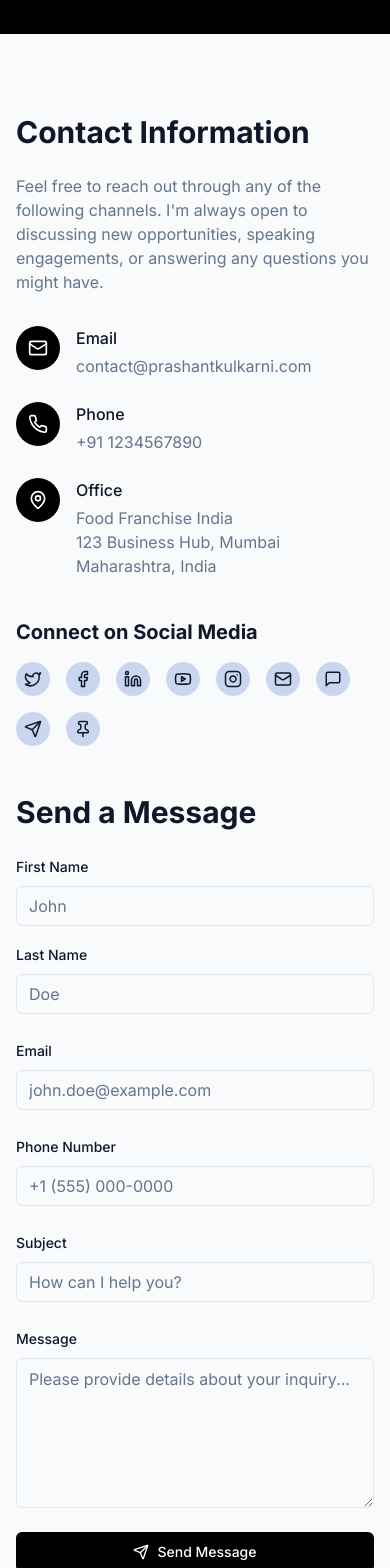
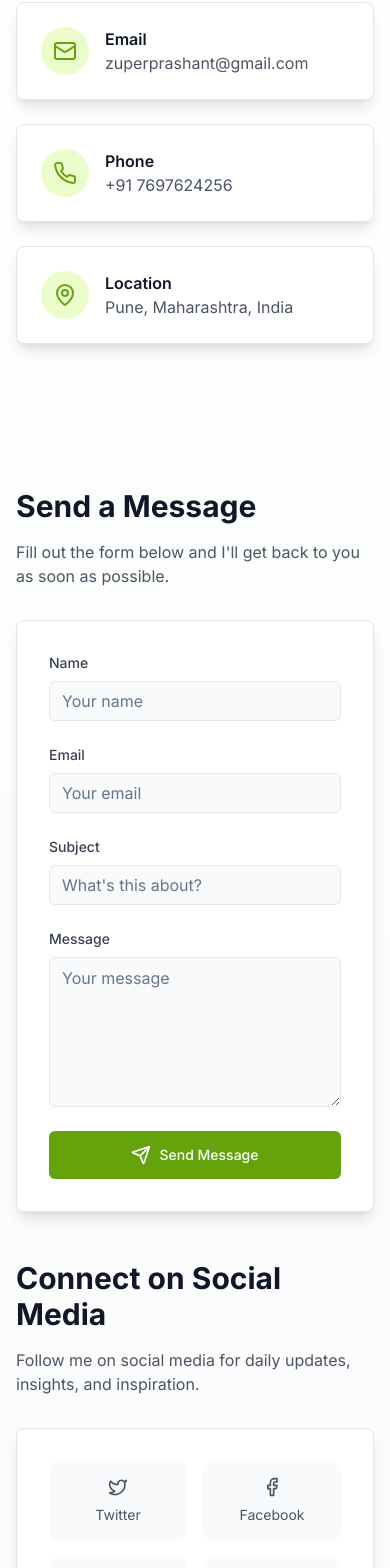
Before and after one commit to Pallavimourya/prashant-kulkarni, a Next.js app: page /contact in a window 390 px wide. Shown: the part 386-1954 px from the top of the page. Built offline with nearby package versions, Linux system fonts and the light colour scheme.

Commit message:
contact page updated

```diff
--- a/app/contact/page.tsx
+++ b/app/contact/page.tsx
@@ -1,214 +1,243 @@
-import { Mail, Phone, MapPin, Send } from "lucide-react"
+"use client"
+
 import { Button } from "@/components/ui/button"
+import { Card, CardContent } from "@/components/ui/card"
 import { Input } from "@/components/ui/input"
 import { Textarea } from "@/components/ui/textarea"
-import SocialLinks from "@/components/social-links"
+import { Mail, MessageSquare, Phone, MapPin, Facebook, Instagram, Linkedin, Youtube, Twitter, PinIcon as Pinterest, Send } from "lucide-react"
+
+const socialLinks = [
+  {
+    name: "Twitter",
+    href: "https://x.com/zuperprashant",
+    icon: <Twitter className="h-5 w-5" />
+  },
+  {
+    name: "Facebook",
+    href: "https://www.facebook.com/zuperprashant/",
+    icon: <Facebook className="h-5 w-5" />
+  },
+  {
+    name: "LinkedIn",
+    href: "https://www.linkedin.com/in/zuperprashant/",
+    icon: <Linkedin className="h-5 w-5" />
+  },
+  {
+    name: "YouTube",
+    href: "https://www.youtube.com/c/zuperprashant",
+    icon: <Youtube className="h-5 w-5" />
+  },
+  {
+    name: "Instagram",
+    href: "https://www.instagram.com/zuperprashant/",
+    icon: <Instagram className="h-5 w-5" />
+  },
+  {
+    name: "Email",
+    href: "mailto:zuperprashant@gmail.com",
+    icon: <Mail className="h-5 w-5" />
+  },
+  {
+    name: "WhatsApp",
+    href: "https://wa.me/7697624256",
+    icon: <MessageSquare className="h-5 w-5" />
+  },
+  {
+    name: "Pinterest",
+    href: "https://in.pinterest.com/zuperprashant/",
+    icon: <Pinterest className="h-5 w-5" />
+  }
+]
+
+const contactInfo = [
+  {
+    title: "Email",
+    value: "zuperprashant@gmail.com",
+    href: "mailto:zuperprashant@gmail.com",
+    icon: <Mail className="h-6 w-6" />
+  },
+  {
+    title: "Phone",
+    value: "+91 7697624256",
+    href: "tel:+917697624256",
+    icon: <Phone className="h-6 w-6" />
+  },
+  {
+    title: "Location",
+    value: "Pune, Maharashtra, India",
+    icon: <MapPin className="h-6 w-6" />
+  }
+]
 
 export default function ContactPage() {
   return (
-    <main className="pt-20">
+    <main className="min-h-screen bg-gradient-to-b from-white to-gray-50">
       {/* Hero Section */}
-      <section className="bg-black text-white py-20">
-        <div className="container px-4 md:px-6">
-          <div className="flex flex-col items-center text-center">
-            <h1 className="text-3xl md:text-5xl font-bold tracking-tight mb-6">Get In Touch</h1>
-            <div className="w-20 h-1 bg-white mb-8"></div>
-            <p className="max-w-3xl text-lg text-gray-300">
-              Connect with Prashant Kulkarni for speaking engagements, partnerships, mentorship, or media inquiries.
+      <section className="relative py-24 bg-lime-600 text-white">
+        <div className="absolute inset-0 bg-[url('/grid.svg')] opacity-10"></div>
+        <div className="container mx-auto px-4 relative">
+          <div className="max-w-3xl mx-auto text-center">
+            <h1 className="text-4xl md:text-6xl font-bold mb-6">Let's Connect</h1>
+            <p className="text-xl text-lime-100 mb-8">
+              Have a question or want to work together? I'm here to help you achieve your goals.
             </p>
           </div>
         </div>
       </section>
 
-      {/* Contact Form Section */}
-      <section className="py-20">
-        <div className="container px-4 md:px-6">
-          <div className="grid md:grid-cols-2 gap-12">
-            <div>
-              <h2 className="text-3xl font-bold mb-6">Contact Information</h2>
-              <p className="text-muted-foreground mb-8">
-                Feel free to reach out through any of the following channels. I'm always open to discussing new
-                opportunities, speaking engagements, or answering any questions you might have.
-              </p>
-
-              <div className="space-y-6">
-                <div className="flex items-start">
-                  <div className="bg-black text-white p-3 rounded-full mr-4">
-                    <Mail className="h-5 w-5" />
+      {/* Contact Info Cards */}
+      <section className="py-16 -mt-12">
+        <div className="container mx-auto px-4">
+          <div className="grid md:grid-cols-3 gap-6">
+            {contactInfo.map((info, index) => (
+              <Card key={index} className="bg-white shadow-lg hover:shadow-xl transition-shadow">
+                <CardContent className="p-6">
+                  <div className="flex items-center gap-4">
+                    <div className="p-3 rounded-full bg-lime-100 text-lime-600">
+                      {info.icon}
                     </div>
                     <div>
-                    <h3 className="font-medium mb-1">Email</h3>
-                    <p className="text-muted-foreground">contact@prashantkulkarni.com</p>
+                      <h3 className="font-semibold text-gray-900">{info.title}</h3>
+                      {info.href ? (
+                        <a
+                          href={info.href}
+                          className="text-gray-600 hover:text-lime-600 transition-colors"
+                        >
+                          {info.value}
+                        </a>
+                      ) : (
+                        <p className="text-gray-600">{info.value}</p>
+                      )}
                     </div>
                   </div>
+                </CardContent>
+              </Card>
+            ))}
+          </div>
+        </div>
+      </section>
 
-                <div className="flex items-start">
-                  <div className="bg-black text-white p-3 rounded-full mr-4">
-                    <Phone className="h-5 w-5" />
+      {/* Main Contact Section */}
+      <section className="py-20">
+        <div className="container mx-auto px-4">
+          <div className="grid lg:grid-cols-2 gap-12 items-start">
+            {/* Contact Form */}
+            <div className="space-y-8">
+              <div>
+                <h2 className="text-3xl font-bold mb-4">Send a Message</h2>
+                <p className="text-gray-600">
+                  Fill out the form below and I'll get back to you as soon as possible.
+                </p>
+              </div>
+              <Card className="bg-white shadow-lg">
+                <CardContent className="p-8">
+                  <form className="space-y-6">
+                    <div className="grid grid-cols-1 sm:grid-cols-2 gap-6">
+                      <div>
+                        <label htmlFor="name" className="block text-sm font-medium text-gray-700 mb-2">
+                          Name
+                        </label>
+                        <Input
+                          id="name"
+                          placeholder="Your name"
+                          className="bg-gray-50 border-gray-200 focus:border-lime-500 focus:ring-lime-500"
+                        />
                       </div>
                       <div>
-                    <h3 className="font-medium mb-1">Phone</h3>
-                    <p className="text-muted-foreground">+91 1234567890</p>
+                        <label htmlFor="email" className="block text-sm font-medium text-gray-700 mb-2">
+                          Email
+                        </label>
+                        <Input
+                          id="email"
+                          type="email"
+                          placeholder="Your email"
+                          className="bg-gray-50 border-gray-200 focus:border-lime-500 focus:ring-lime-500"
+                        />
                       </div>
                     </div>
-
-                <div className="flex items-start">
-                  <div className="bg-black text-white p-3 rounded-full mr-4">
-                    <MapPin className="h-5 w-5" />
+                    <div>
+                      <label htmlFor="subject" className="block text-sm font-medium text-gray-700 mb-2">
+                        Subject
+                      </label>
+                      <Input
+                        id="subject"
+                        placeholder="What's this about?"
+                        className="bg-gray-50 border-gray-200 focus:border-lime-500 focus:ring-lime-500"
+                      />
                     </div>
                     <div>
-                    <h3 className="font-medium mb-1">Office</h3>
-                    <p className="text-muted-foreground">
-                      Food Franchise India
-                      <br />
-                      123 Business Hub, Mumbai
-                      <br />
-                      Maharashtra, India
-                    </p>
-                  </div>
-                </div>
-              </div>
-
-              <div className="mt-10">
-                <h3 className="text-xl font-bold mb-4">Connect on Social Media</h3>
-                <SocialLinks className="justify-start" />
-              </div>
-            </div>
-
-              <div>
-              <h2 className="text-3xl font-bold mb-6">Send a Message</h2>
-              <form className="space-y-6">
-                <div className="grid grid-cols-1 sm:grid-cols-2 gap-4">
-                  <div className="space-y-2">
-                    <label htmlFor="first-name" className="text-sm font-medium">
-                      First Name
-                    </label>
-                    <Input id="first-name" placeholder="John" required />
-                  </div>
-
-                  <div className="space-y-2">
-                    <label htmlFor="last-name" className="text-sm font-medium">
-                      Last Name
-                    </label>
-                    <Input id="last-name" placeholder="Doe" required />
-                  </div>
-                </div>
-
-                <div className="space-y-2">
-                  <label htmlFor="email" className="text-sm font-medium">
-                    Email
-                  </label>
-                  <Input id="email" type="email" placeholder="john.doe@example.com" required />
-                </div>
-
-                <div className="space-y-2">
-                  <label htmlFor="phone" className="text-sm font-medium">
-                    Phone Number
-                  </label>
-                  <Input id="phone" type="tel" placeholder="+1 (555) 000-0000" />
-              </div>
-
-                <div className="space-y-2">
-                  <label htmlFor="subject" className="text-sm font-medium">
-                    Subject
-                  </label>
-                  <Input id="subject" placeholder="How can I help you?" required />
-              </div>
-
-                <div className="space-y-2">
-                  <label htmlFor="message" className="text-sm font-medium">
+                      <label htmlFor="message" className="block text-sm font-medium text-gray-700 mb-2">
                         Message
                       </label>
                       <Textarea
                         id="message"
-                    placeholder="Please provide details about your inquiry..."
-                    className="min-h-[150px]"
-                    required
+                        placeholder="Your message"
+                        className="min-h-[150px] bg-gray-50 border-gray-200 focus:border-lime-500 focus:ring-lime-500"
                       />
                     </div>
-
-                <Button type="submit" className="w-full bg-black hover:bg-gray-800 text-white">
-                  <Send className="mr-2 h-4 w-4" />
+                    <Button className="w-full bg-lime-600 hover:bg-lime-700 text-white h-12">
+                      <Send className="mr-2 h-5 w-5" />
                       Send Message
                     </Button>
                   </form>
+                </CardContent>
+              </Card>
             </div>
-          </div>
-        </div>
-      </section>
 
-      {/* Inquiry Types Section */}
-      <section className="py-20 bg-gray-50">
-        <div className="container px-4 md:px-6">
-          <div className="flex flex-col items-center text-center mb-16">
-            <h2 className="text-3xl md:text-4xl font-bold tracking-tight mb-4">How Can I Help You?</h2>
-            <div className="w-20 h-1 bg-black mb-8"></div>
-            <p className="max-w-3xl text-lg text-muted-foreground">
-              I'm available for various professional engagements and collaborations.
+            {/* Social Media & Additional Info */}
+            <div className="space-y-8">
+              <div>
+                <h2 className="text-3xl font-bold mb-4">Connect on Social Media</h2>
+                <p className="text-gray-600">
+                  Follow me on social media for daily updates, insights, and inspiration.
                 </p>
               </div>
+              <Card className="bg-white shadow-lg">
+                <CardContent className="p-8">
+                  <div className="grid grid-cols-2 sm:grid-cols-4 gap-4">
+                    {socialLinks.map((link) => (
+                      <a
+                        key={link.name}
+                        href={link.href}
+                        target="_blank"
+                        rel="noopener noreferrer"
+                        className="flex flex-col items-center justify-center p-4 rounded-xl bg-gray-50 hover:bg-lime-50 transition-all group"
+                      >
+                        <span className="text-gray-600 group-hover:text-lime-600 transition-colors mb-2">
+                          {link.icon}
+                        </span>
+                        <span className="text-sm text-gray-600 group-hover:text-lime-600 transition-colors">
+                          {link.name}
+                        </span>
+                      </a>
+                    ))}
+                  </div>
+                </CardContent>
+              </Card>
 
-          <div className="grid grid-cols-1 sm:grid-cols-2 lg:grid-cols-4 gap-6">
-            <InquiryCard
-              title="Speaking Engagements"
-              description="Book me for keynotes, panels, or workshops at your next event."
-            />
-
-            <InquiryCard
-              title="Media Interviews"
-              description="Connect for podcast appearances, interviews, or expert commentary."
-            />
-
-            <InquiryCard
-              title="Business Partnerships"
-              description="Explore collaboration opportunities for mutual growth and innovation."
-            />
-
-            <InquiryCard
-              title="Mentorship"
-              description="Seek guidance for your entrepreneurial journey or business challenges."
-            />
+              <Card className="bg-gradient-to-br from-lime-600 to-lime-700 text-white shadow-lg">
+                <CardContent className="p-8">
+                  <h3 className="text-xl font-semibold mb-4">Business Hours</h3>
+                  <div className="space-y-2">
+                    <p className="flex justify-between">
+                      <span>Monday - Friday</span>
+                      <span>9:00 AM - 6:00 PM</span>
+                    </p>
+                    <p className="flex justify-between">
+                      <span>Saturday</span>
+                      <span>10:00 AM - 4:00 PM</span>
+                    </p>
+                    <p className="flex justify-between">
+                      <span>Sunday</span>
+                      <span>Closed</span>
+                    </p>
                   </div>
+                </CardContent>
+              </Card>
             </div>
-      </section>
-
-      {/* Newsletter Section */}
-      <section className="py-16 bg-black text-white">
-        <div className="container px-4 md:px-6">
-          <div className="flex flex-col items-center text-center">
-            <h2 className="text-2xl md:text-3xl font-bold tracking-tight mb-4">SIGN UP FOR IDEAS</h2>
-            <p className="max-w-2xl text-gray-300 mb-8">
-              Join my newsletter to receive the latest insights, ideas, and updates directly in your inbox.
-            </p>
-            <form className="flex flex-col sm:flex-row gap-3 w-full max-w-md">
-              <Input
-                type="email"
-                placeholder="Your email address"
-                className="px-4 py-3 rounded-md bg-gray-800 text-white border border-gray-700 focus:outline-none focus:ring-2 focus:ring-white"
-                required
-              />
-              <Button type="submit" className="bg-white text-black hover:bg-gray-200">
-                Subscribe
-                </Button>
-            </form>
           </div>
         </div>
       </section>
     </main>
   )
 }
-
-function InquiryCard({
-  title,
-  description,
-}: {
-  title: string
-  description: string
-}) {
-  return (
-    <div className="bg-white p-6 rounded-lg shadow-md border border-gray-100">
-      <h3 className="text-xl font-bold mb-3">{title}</h3>
-      <p className="text-muted-foreground">{description}</p>
-    </div>
-  )
-}
```
Also changed, not shown: app/gallery/page.tsx (deleted, +0 -186 lines), components/footer.tsx (+14 -0 lines), components/header.tsx (+18 -20 lines). Lines whose indentation alone changed are shown as unchanged.
